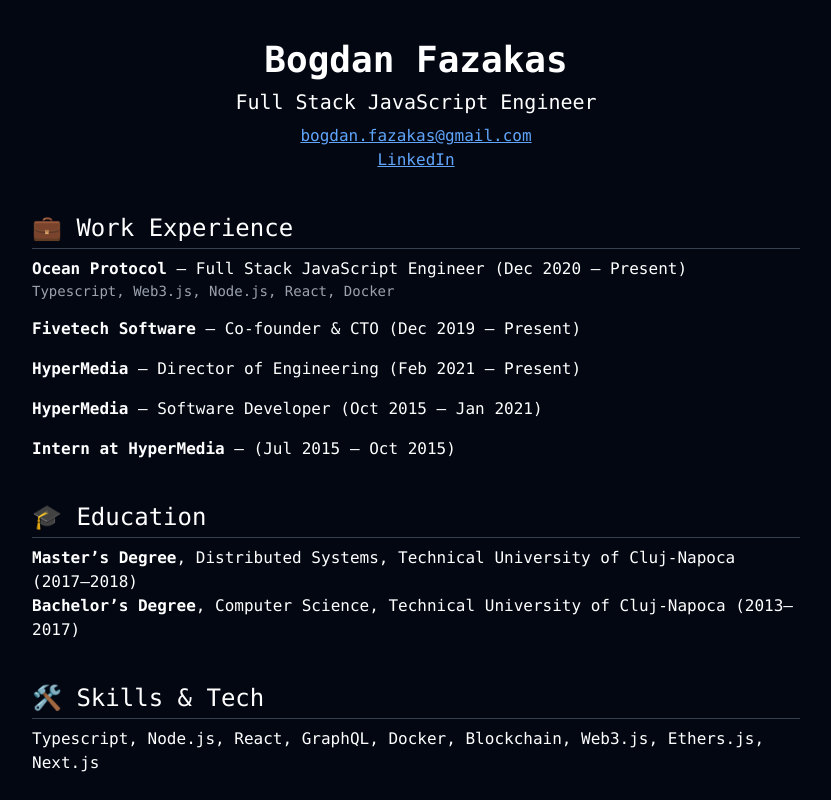
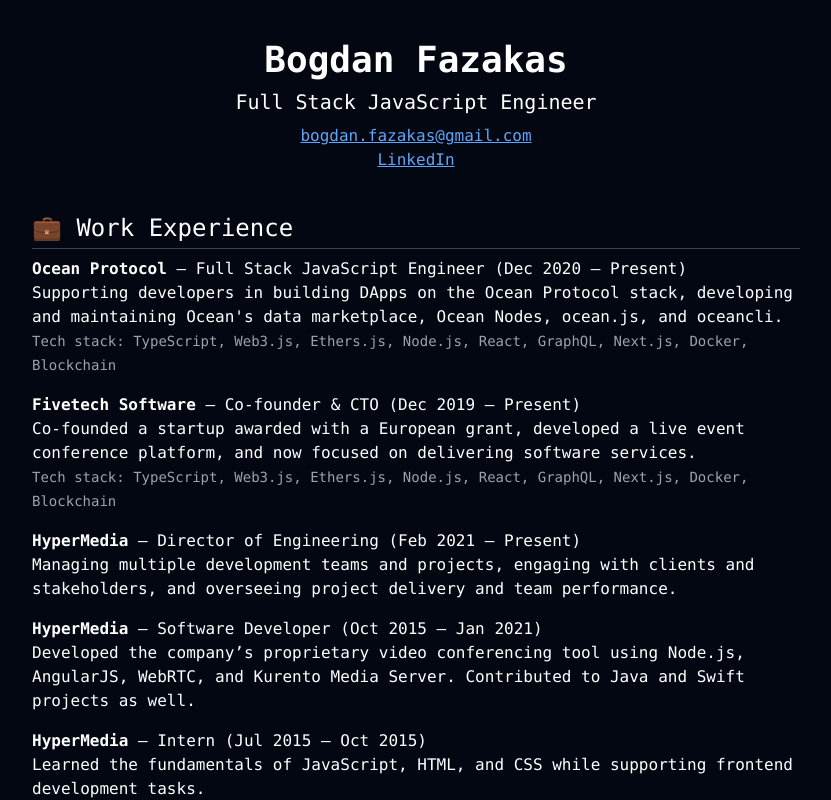
Before and after one commit to bogdanfazakas/bogdan-portfolio, a Next.js app: page / in a window 1280 px wide. Shown: the top 800 px of the page, without its empty margins (224-1055 px from the left). Built offline with nearby package versions, Linux system fonts and the light colour scheme.

Commit message:
added more details

```diff
--- a/app/page.tsx
+++ b/app/page.tsx
@@ -22,19 +22,26 @@ export default function Home() {
           <h2 className="text-2xl mb-2 border-b border-gray-700 pb-1">💼 Work Experience</h2>
           <ul className="space-y-4">
             <li>
-              <strong>Ocean Protocol</strong> – Full Stack JavaScript Engineer (Dec 2020 – Present)
-              <p className="text-sm text-gray-400">Typescript, Web3.js, Node.js, React, Docker</p>
+              <strong>Ocean Protocol</strong> – Full Stack JavaScript Engineer (Dec 2020 – Present)<br />
+              Supporting developers in building DApps on the Ocean Protocol stack, developing and maintaining Ocean's data marketplace, Ocean Nodes, ocean.js, and oceancli.<br />
+              <span className="text-sm text-gray-400">Tech stack: TypeScript, Web3.js, Ethers.js, Node.js, React, GraphQL, Next.js, Docker, Blockchain</span>
             </li>
             <li>
-              <strong>Fivetech Software</strong> – Co-founder & CTO (Dec 2019 – Present)
+              <strong>Fivetech Software</strong> – Co-founder & CTO (Dec 2019 – Present)<br />
+              Co-founded a startup awarded with a European grant, developed a live event conference platform, and now focused on delivering software services.<br />
+              <span className="text-sm text-gray-400">Tech stack: TypeScript, Web3.js, Ethers.js, Node.js, React, GraphQL, Next.js, Docker, Blockchain</span>
             </li>
             <li>
-              <strong>HyperMedia</strong> – Director of Engineering (Feb 2021 – Present)
+              <strong>HyperMedia</strong> – Director of Engineering (Feb 2021 – Present)<br />
+              Managing multiple development teams and projects, engaging with clients and stakeholders, and overseeing project delivery and team performance.
             </li>
             <li>
-              <strong>HyperMedia</strong> – Software Developer (Oct 2015 – Jan 2021)</li>
+              <strong>HyperMedia</strong> – Software Developer (Oct 2015 – Jan 2021)<br />
+              Developed the company’s proprietary video conferencing tool using Node.js, AngularJS, WebRTC, and Kurento Media Server. Contributed to Java and Swift projects as well.
+            </li>
             <li>
-              <strong>Intern at HyperMedia</strong> – (Jul 2015 – Oct 2015)
+              <strong>HyperMedia</strong> – Intern (Jul 2015 – Oct 2015)<br />
+              Learned the fundamentals of JavaScript, HTML, and CSS while supporting frontend development tasks.
             </li>
           </ul>
         </section>
```
